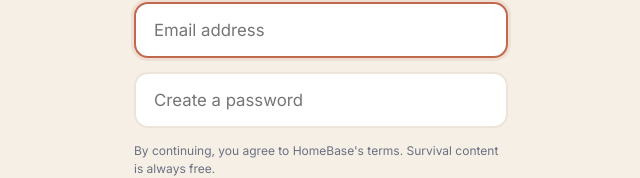
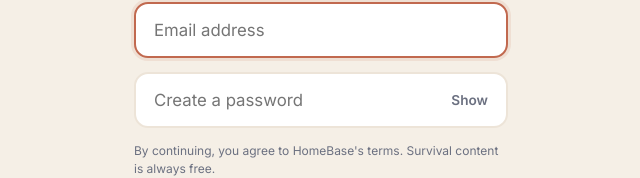
Before and after one commit to ProjectHearthSTACK/homebase, a React (Vite) app: page /onboarding/auth in a window 1280 px wide. Shown: the part 334-512 px from the top of the page, without its empty margins (319-959 px from the left). Built offline with nearby package versions, Linux system fonts and the light colour scheme.

Commit message:
Update OnboardingAuth.tsx

```diff
--- a/src/screens/OnboardingAuth.tsx
+++ b/src/screens/OnboardingAuth.tsx
@@ -5,14 +5,31 @@ import { supabase } from '../lib/supabase'
 
 type Mode = 'signup' | 'login'
 
+const AUTH_ERRORS: Record<string, string> = {
+  'Invalid login credentials':          'Incorrect email or password. Try again.',
+  'Email not confirmed':                 'Please confirm your email before logging in.',
+  'User already registered':             'An account with this email already exists. Try logging in.',
+  'Password should be at least 6 characters': 'Password must be at least 6 characters.',
+  'Unable to validate email address':    'Please enter a valid email address.',
+  'signup_disabled':                     'Sign ups are currently disabled. Try again later.',
+}
+
+function friendlyError(raw: string): string {
+  for (const [key, msg] of Object.entries(AUTH_ERRORS)) {
+    if (raw.toLowerCase().includes(key.toLowerCase())) return msg
+  }
+  return 'Something went wrong. Please try again.'
+}
+
 export default function OnboardingAuth() {
   const navigate = useNavigate()
   const ref = usePageTransition('left')
-  const [mode, setMode] = useState<Mode>('signup')
-  const [email, setEmail] = useState('')
-  const [password, setPassword] = useState('')
-  const [error, setError] = useState('')
-  const [loading, setLoading] = useState(false)
+  const [mode, setMode]           = useState<Mode>('signup')
+  const [email, setEmail]         = useState('')
+  const [password, setPassword]   = useState('')
+  const [showPass, setShowPass]   = useState(false)
+  const [error, setError]         = useState('')
+  const [loading, setLoading]     = useState(false)
 
   const handleContinue = async () => {
     if (!email.trim() || !password.trim()) return
@@ -21,9 +38,8 @@ export default function OnboardingAuth() {
 
     if (mode === 'signup') {
       const { data, error } = await supabase.auth.signUp({ email, password })
-      if (error) { setError(error.message); setLoading(false); return }
+      if (error) { setError(friendlyError(error.message)); setLoading(false); return }
 
-      // Insert profile row immediately on sign up
       if (data.user) {
         await supabase.from('profiles').upsert({
           id: data.user.id,
@@ -37,9 +53,8 @@ export default function OnboardingAuth() {
       navigate('/onboarding/name')
     } else {
       const { data, error } = await supabase.auth.signInWithPassword({ email, password })
-      if (error) { setError(error.message); setLoading(false); return }
+      if (error) { setError(friendlyError(error.message)); setLoading(false); return }
 
-      // Pull profile from Supabase and sync to localStorage
       if (data.user) {
         const { data: profile } = await supabase
           .from('profiles')
@@ -75,7 +90,7 @@ export default function OnboardingAuth() {
     e.target.style.boxShadow = '0 0 0 3px rgba(193,105,79,0.12)'
   }
   const handleBlur = (e: React.FocusEvent<HTMLInputElement>) => {
-    e.target.style.borderColor = 'var(--cream-dark)'
+    e.target.style.borderColor = error ? '#c0392b' : 'var(--cream-dark)'
     e.target.style.boxShadow = 'none'
   }
 
@@ -89,6 +104,7 @@ export default function OnboardingAuth() {
           <span style={{ fontFamily: 'var(--font-display)', fontSize: '1.1rem', fontWeight: 600 }}>HomeBase</span>
         </div>
 
+        {/* Mode toggle */}
         <div style={{ display: 'flex', background: 'var(--cream-dark)', borderRadius: 'var(--radius-md)', padding: 4, marginBottom: 32 }}>
           {(['signup', 'login'] as Mode[]).map(m => (
             <button
@@ -117,30 +133,66 @@ export default function OnboardingAuth() {
         </p>
 
         <div style={{ display: 'flex', flexDirection: 'column', gap: 14 }}>
+          {/* Email */}
           <input
             type="email"
             placeholder="Email address"
             value={email}
-            onChange={e => setEmail(e.target.value)}
+            onChange={e => { setEmail(e.target.value); setError('') }}
             autoFocus
-            style={inputStyle}
+            style={{
+              ...inputStyle,
+              borderColor: error ? '#c0392b' : 'var(--cream-dark)',
+            }}
             onFocus={handleFocus}
             onBlur={handleBlur}
           />
+
+          {/* Password + toggle */}
+          <div style={{ position: 'relative' }}>
             <input
-            type="password"
+              type={showPass ? 'text' : 'password'}
               placeholder={isLogin ? 'Your password' : 'Create a password'}
               value={password}
-            onChange={e => setPassword(e.target.value)}
+              onChange={e => { setPassword(e.target.value); setError('') }}
               onKeyDown={e => e.key === 'Enter' && handleContinue()}
-            style={inputStyle}
+              style={{
+                ...inputStyle,
+                paddingRight: 52,
+                borderColor: error ? '#c0392b' : 'var(--cream-dark)',
+              }}
               onFocus={handleFocus}
               onBlur={handleBlur}
             />
+            <button
+              type="button"
+              onClick={() => setShowPass(v => !v)}
+              style={{
+                position: 'absolute', right: 16, top: '50%',
+                transform: 'translateY(-50%)',
+                background: 'none', border: 'none',
+                color: 'var(--slate-muted)', cursor: 'pointer',
+                fontSize: '0.85rem', fontWeight: 600,
+                fontFamily: 'var(--font-body)',
+                padding: '4px',
+              }}
+            >
+              {showPass ? 'Hide' : 'Show'}
+            </button>
+          </div>
         </div>
 
+        {/* Error state */}
         {error && (
-          <p style={{ color: 'var(--terracotta)', fontSize: '0.85rem', marginTop: 12 }}>{error}</p>
+          <div style={{
+            marginTop: 14, padding: '12px 14px',
+            background: '#fdf0ef', borderRadius: 'var(--radius-md)',
+            border: '1.5px solid #f0b8b0',
+            display: 'flex', alignItems: 'flex-start', gap: 8,
+          }}>
+            <span style={{ fontSize: '0.9rem', flexShrink: 0 }}>⚠️</span>
+            <p style={{ color: '#c0392b', fontSize: '0.85rem', lineHeight: 1.5 }}>{error}</p>
+          </div>
         )}
 
         {!isLogin && (
```
Lines whose indentation alone changed are shown as unchanged.
